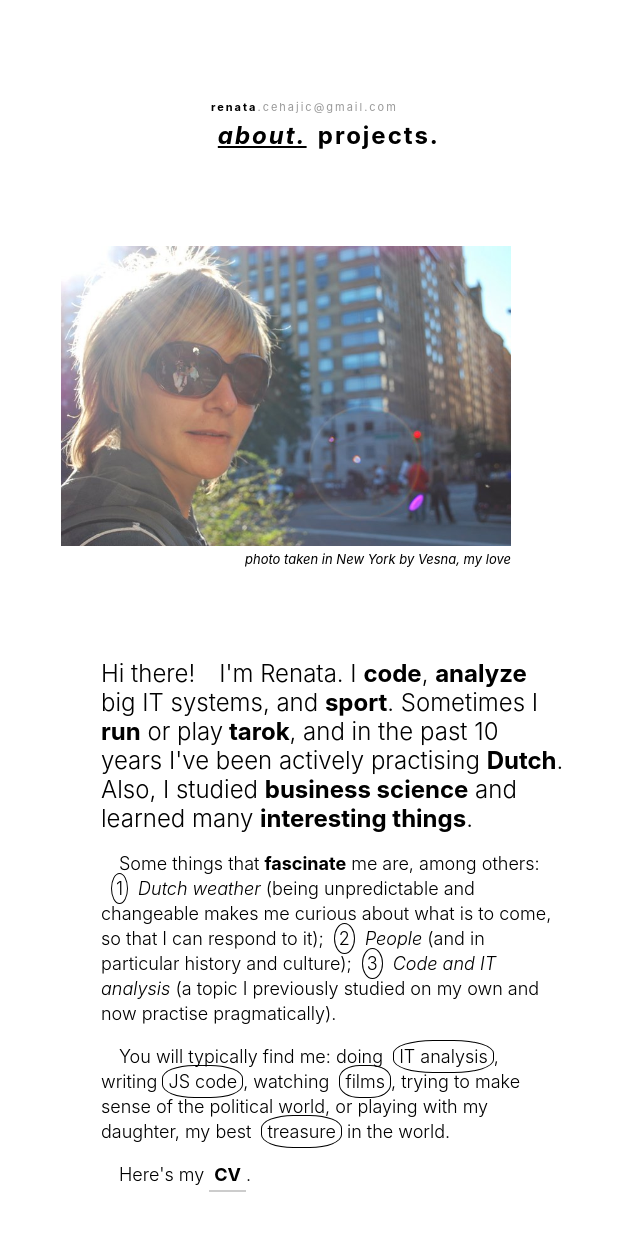
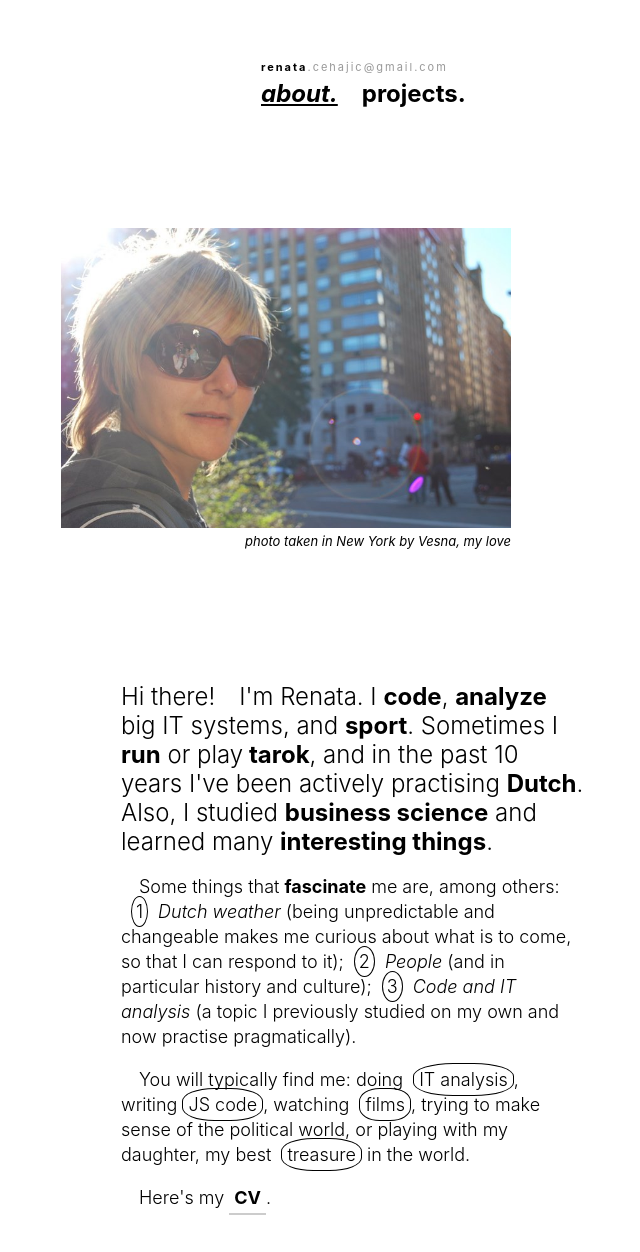
Before and after one commit to RenataCehajic/nextjs-rc-website, a Next.js app: page / in a window 1280 px wide. Shown: the whole page, without its empty margins (289-929 px from the left). Before the commit the page ends 1229 px from the top, so only its background shows below. Built offline with nearby package versions, Linux system fonts and the light colour scheme.

Commit message:
Styling navbar with flexbox

```diff
--- a/components/layout/MainNavigation.js
+++ b/components/layout/MainNavigation.js
@@ -15,20 +15,15 @@ function MainNavigation() {
         </a>
       </div>
       <div className={classes.about}>
-        <ul>
-          <li>
         <Link href="/">
           <a className={path === "/" ? classes.active : ""}>about.</a>
         </Link>
-          </li>
-          <li>
+
         <Link href="/projects">
           <a className={path === "/projects" ? classes.active : ""}>
-                projects.
+            &emsp;projects.
           </a>
         </Link>
-          </li>
-        </ul>
       </div>
     </header>
   );
--- a/components/layout/MainNavigation.module.css
+++ b/components/layout/MainNavigation.module.css
@@ -1,50 +1,22 @@
 .header {
   display: flex;
-  background-color: white;
-  justify-content: flex-start;
   flex-wrap: wrap;
-  margin-left: 100px;
-  margin-top: 50px;
+  flex-direction: column;
+  margin-top: 60px;
+  margin-left: 550px;
 }
 
 .nav {
   display: flex;
-  margin-top: 50px;
-  max-width: 50%;
-  max-height: 50%;
-  flex-direction: column;
+  font-size: 11px;
+  color: #999;
+  letter-spacing: 2px;
 }
 .about {
   display: flex;
-  margin-top: 50px;
-  margin-left: -620px;
-}
-
-.header ul {
-  display: flex;
-  list-style: none;
-  flex-direction: row;
-}
-
-.header li {
-  display: flex;
-  width: 100px;
-}
-
-.header li a {
   font-size: 24px;
   font-weight: bold;
-  color: black;
   margin-top: 5px;
-  display: flex;
-  justify-content: space-evenly;
-}
-
-.header a {
-  margin-left: 400px;
-  font-size: 11px;
-  color: #999;
-  letter-spacing: 2px;
 }
 
 .emailBold {
@@ -58,6 +30,9 @@
   .header nav {
     width: 60%;
   }
+  .about {
+    width: 60%;
+  }
 }
 
 .active {
--- a/pages/HomePage.module.css
+++ b/pages/HomePage.module.css
@@ -6,7 +6,7 @@
 
 .image {
   display: flex;
-  margin-top: 80px;
+  margin-top: 120px;
   max-width: 50%;
   max-height: 50%;
   flex-direction: column;
@@ -17,9 +17,9 @@
   max-width: 50%;
   max-height: 50%;
   font-size: 24px;
-  margin-top: 55px;
+  margin-top: 96px;
   font-weight: 300;
-  margin-left: 40px;
+  margin-left: 60px;
 }
 
 .vesna {
```
Lines whose indentation alone changed are shown as unchanged.
